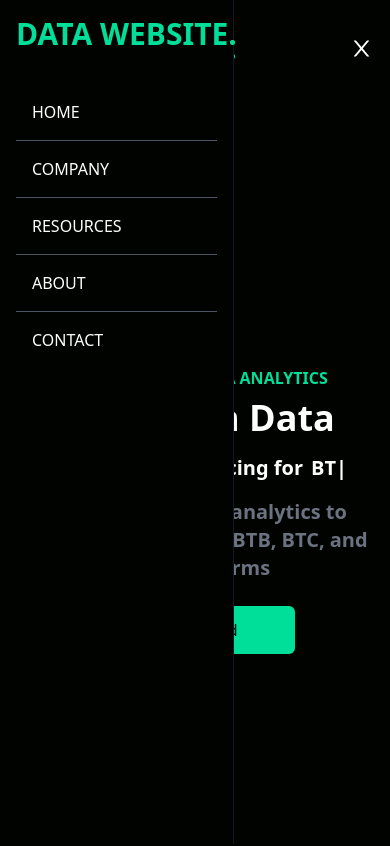
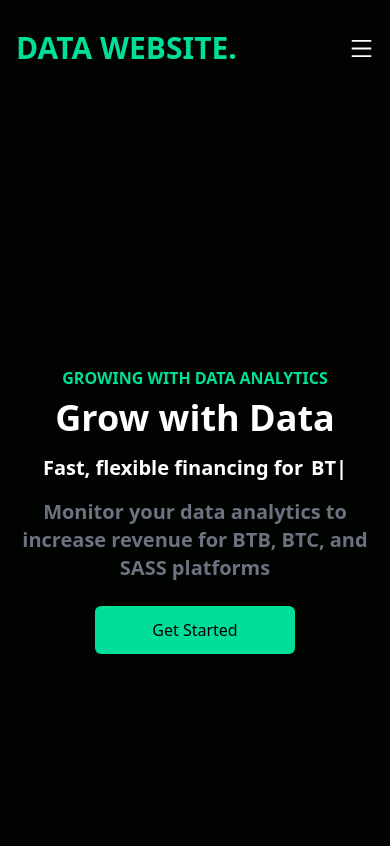
Before and after one commit to dirga-dev/data-website, a React (Create React App) app: page / in a window 390 px wide. Shown: the top 846 px of the page. Built offline with nearby package versions, Linux system fonts and the light colour scheme.

Commit message:
Debug and change the conditional of the navbar hamburger menu for mobile version

```diff
--- a/src/components/Navbar.jsx
+++ b/src/components/Navbar.jsx
@@ -21,12 +21,12 @@
 			</ul>
 
 			<div onClick={handleNav} className="block md:hidden">
-				{!nav ? <AiOutlineClose size={25} /> : <AiOutlineMenu size={25} />}
+				{nav ? <AiOutlineClose size={25} /> : <AiOutlineMenu size={25} />}
 			</div>
 
 			<div
 				className={
-					!nav
+					nav
 						? "fixed left-0 top-0 w-[60%] h-full border-r border-r-gray-900 bg-[#000300] ease-in-out duration-300"
 						: "fixed left-[-100%]"
 				}
```
